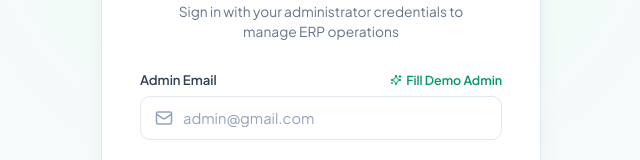
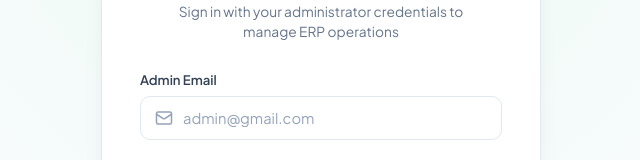
Before and after one commit to naveen3831/Speshway-All-In-One-ERP, a React (Vite) app in the folder client/: page /admin in a window 1280 px wide. Shown: the part 260-420 px from the top of the page, without its empty margins (319-959 px from the left). Built offline with nearby package versions, Linux system fonts and the light colour scheme; no server answers.

Commit message:
refactor(admin): remove Fill Demo Admin button from admin login page

```diff
--- a/client/src/pages/admin/AdminLogin.jsx
+++ b/client/src/pages/admin/AdminLogin.jsx
@@ -11,7 +11,6 @@ import {
   ShieldCheck,
   ArrowLeft,
   Clock,
-  Sparkles,
 } from 'lucide-react';
 
 export const AdminLogin = () => {
@@ -34,12 +33,6 @@ export const AdminLogin = () => {
   const currentBranding = branding || homeContent?.branding || DEFAULT_BRANDING;
   const brandTitle = currentBranding.brandTitle || 'SPESHWAY';
   const logoUrl = currentBranding.logoUrl || '/logo.png';
-
-  const fillDemoAdmin = () => {
-    setEmail('admin@gmail.com');
-    setPassword('admin123');
-    setError('');
-  };
 
   const handleSubmit = async (e) => {
     e.preventDefault();
@@ -120,31 +113,9 @@ export const AdminLogin = () => {
         {/* Form */}
         <form onSubmit={handleSubmit} className="pro-login-form">
           <div className="pro-input-group">
-            <div className="pro-label-row">
-              <label htmlFor="admin-email" className="pro-label">
-                Admin Email
-              </label>
-              <button
-                type="button"
-                onClick={fillDemoAdmin}
-                style={{
-                  background: 'transparent',
-                  border: 'none',
-                  color: '#059669',
-                  fontSize: '0.78rem',
-                  fontWeight: 600,
-                  cursor: 'pointer',
-                  display: 'flex',
-                  alignItems: 'center',
-                  gap: '4px',
-                  padding: 0,
-                }}
-                title="Click to fill admin@gmail.com / admin123"
-              >
-                <Sparkles size={12} />
-                <span>Fill Demo Admin</span>
-              </button>
-            </div>
+            <label htmlFor="admin-email" className="pro-label">
+              Admin Email
+            </label>
             <div className="pro-input-container">
               <span className="pro-input-icon">
                 <Mail size={18} />
```
